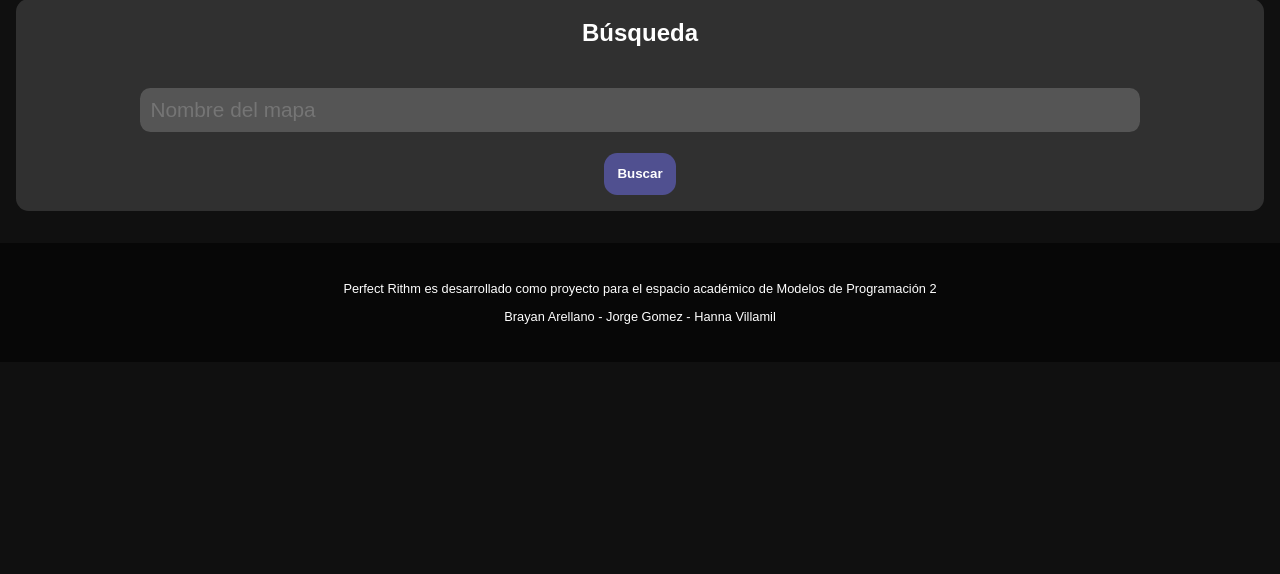
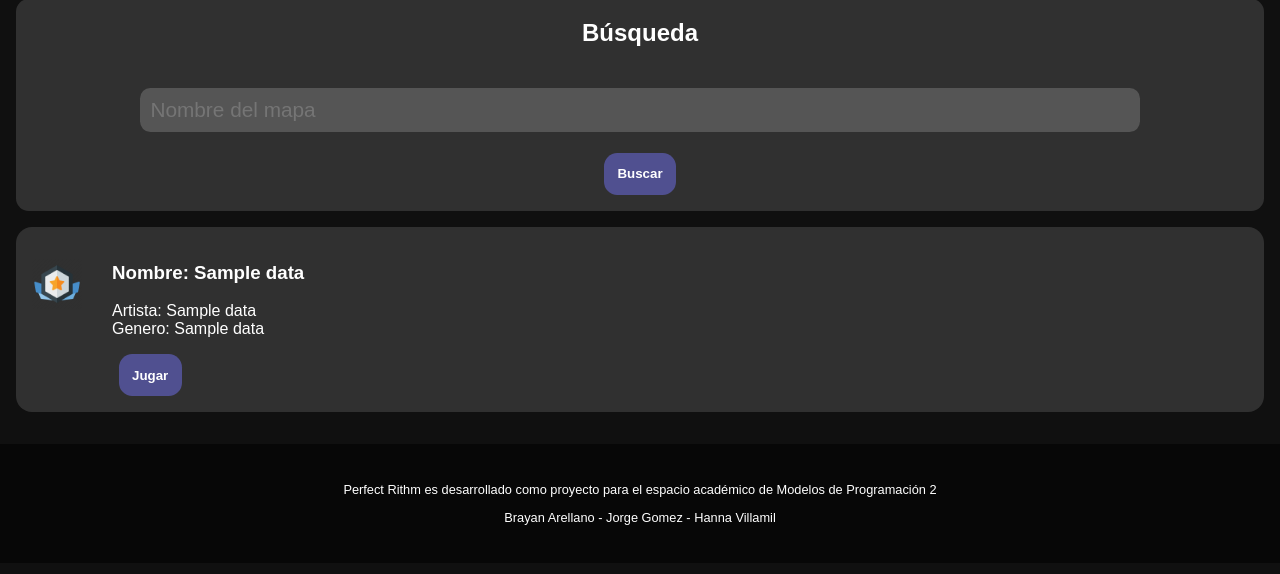
Before and after one commit to bs-arellano/perfectRithm, a Flask app: template templates/maps.html in a window 1280 px wide. Shown: the part 226-800 px from the top of the page. Run offline with Flask 2, Linux system fonts and the light colour scheme; the template is opened without the code that fills it: most values are stand-ins (such as "Sample title", 1, 10 or a date in 2020); some libraries are stand-ins or nearby versions.

Commit message:
Update maps.html

```diff
--- a/templates/maps.html
+++ b/templates/maps.html
@@ -43,7 +43,7 @@
 			</form>
 			<button type="submit" form="search_form" value="Submit">Buscar</button>
 		</div>
-		{%for d in CANCION%}
+		{%for d in data%}
 		<article class="post">
 			<img src="{{ url_for('static',filename='src/img/level_icon.png')}}" width="50">
 			<div>
```
